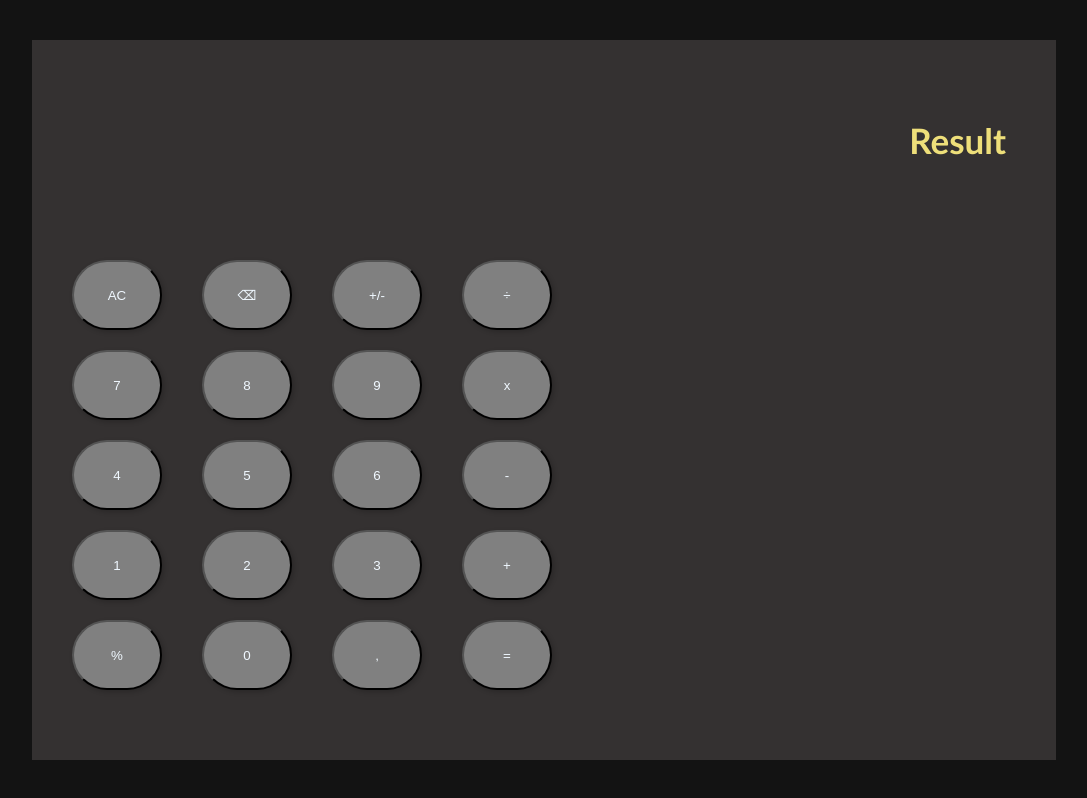
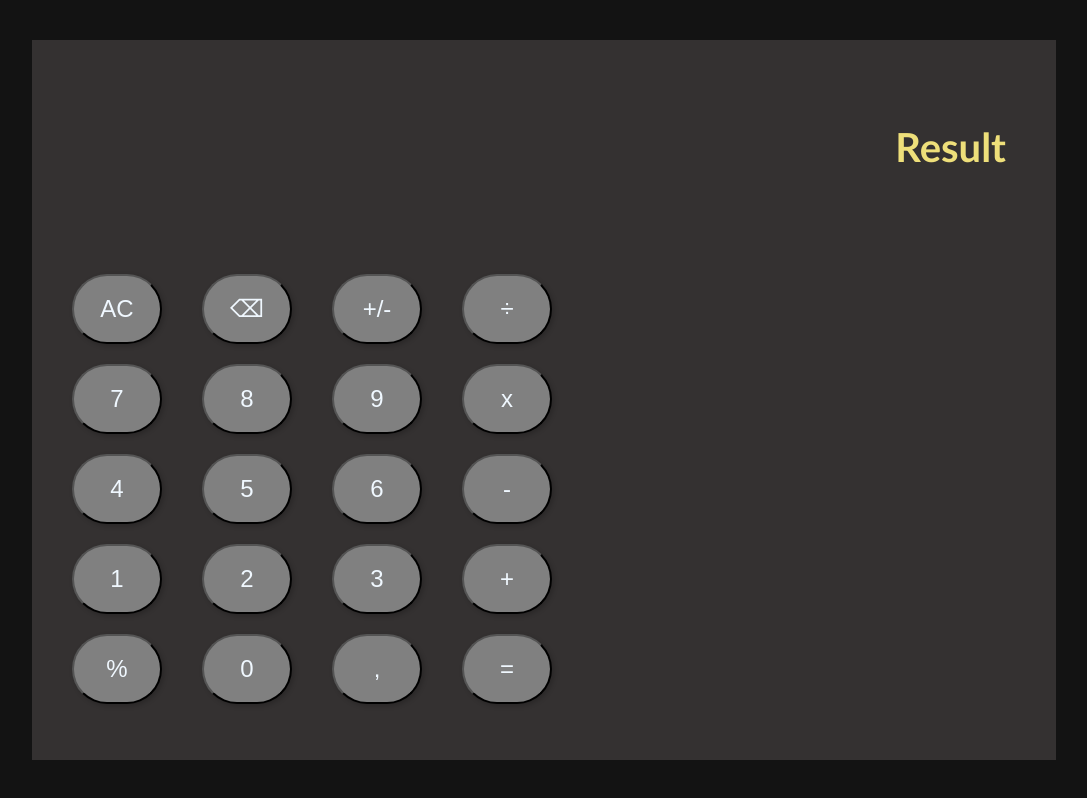
Before and after one commit to SergeVernez/calculatrice_REACT, a React (Vite) app: page / in a window 1280 px wide. Shown: the whole page, without its empty margins (96-1183 px from the left). Built offline with nearby package versions, Linux system fonts and the light colour scheme.

Commit message:
modif rem

```diff
--- a/src/App.css
+++ b/src/App.css
@@ -22,12 +22,13 @@ h1 {
 	color: #eedf7a;
 	font-family: "Gill Sans", "Gill Sans MT", Calibri, "Trebuchet MS", sans-serif;
 	text-align: right;
-	font-size: 35px;
+	font-size: 2.5rem;
 }
 .line {
 	margin: 20px;
 }
 button {
+	font-size: 1.5rem;
 	width: 90px;
 	height: 70px;
 	margin: 0 20px;
```
